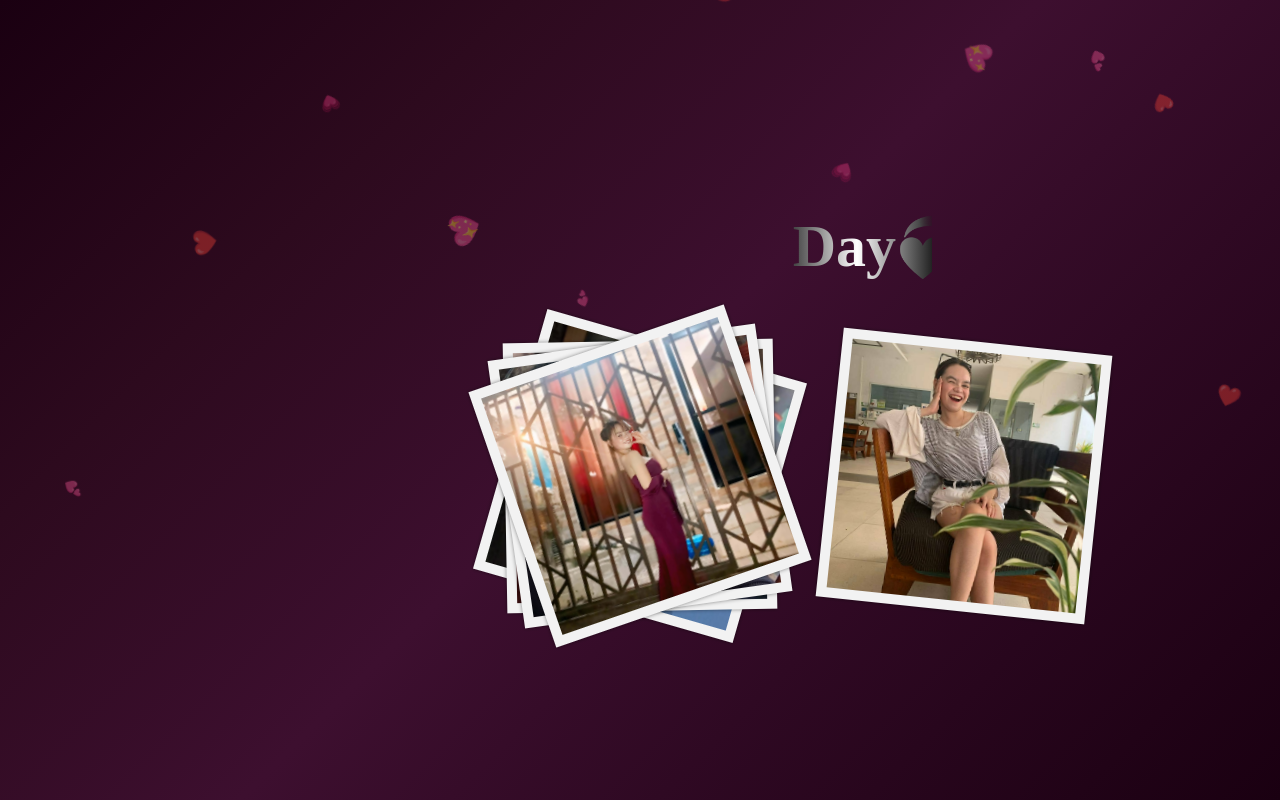
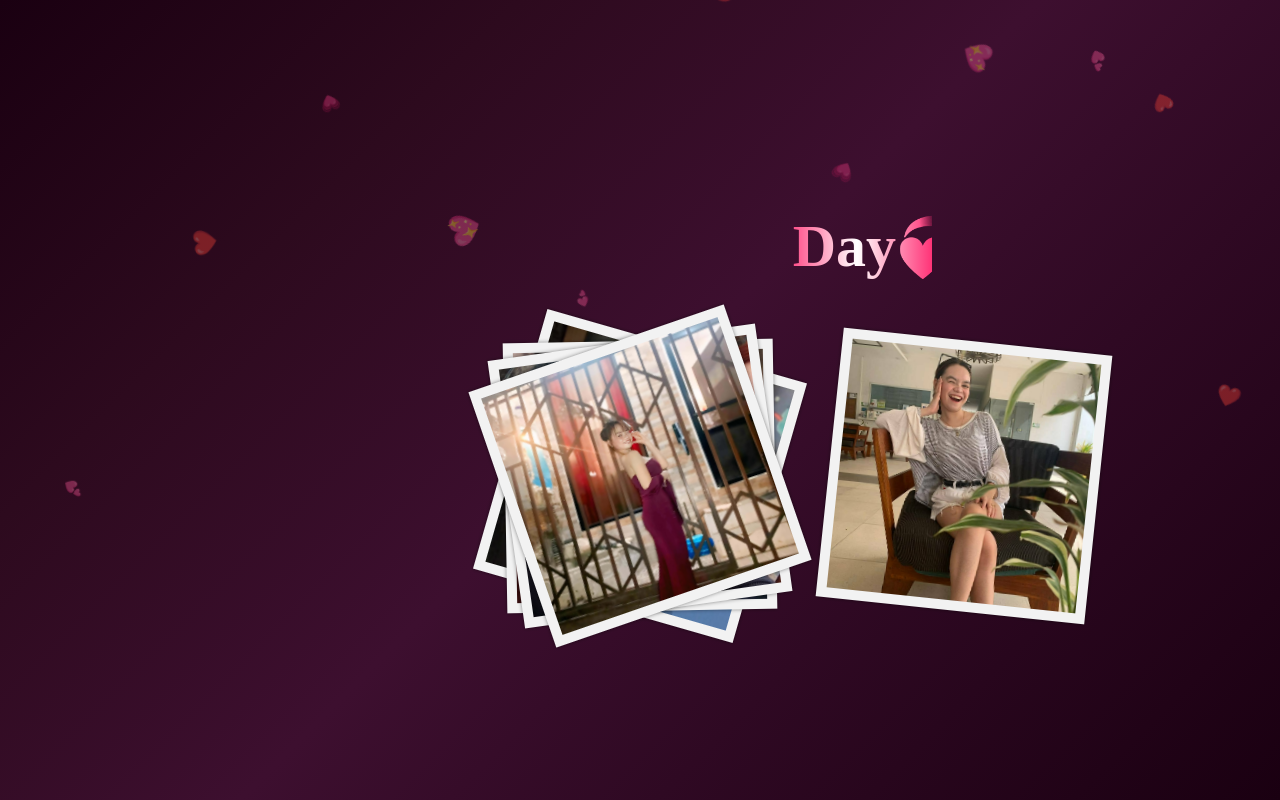
Before and after one commit to jmantalaba538646-cyber/Valentines, a plain HTML site: page index.html in a window 1280 px wide. Drawn offline with Linux system fonts and the light colour scheme.

Commit message:
Fix headline visibility on dark background

```diff
--- a/style.css
+++ b/style.css
@@ -294,10 +294,10 @@ body {
 #shine {
     font-size: clamp(22px, 6vw, 60px);
     font-weight: bold;
-    color: rgba(255, 0, 102, 0.3);
+    color: rgba(255, 51, 119, 1);
     z-index: 10;
-    background: -webkit-gradient(linear, left top, right top, from(#222), to(#222), color-stop(0.5, #fff)) 0 0 no-repeat;
-    background: linear-gradient(to right, #222, #fff 50%, #222) 0 0 no-repeat;
+    background: -webkit-gradient(linear, left top, right top, from(#ff3377), to(#ff3377), color-stop(0.5, #fff)) 0 0 no-repeat;
+    background: linear-gradient(to right, #ff3377, #fff 50%, #ff3377) 0 0 no-repeat;
     -webkit-background-size: 150px;
     background-size: 150px;
     -webkit-background-clip: text;
```
